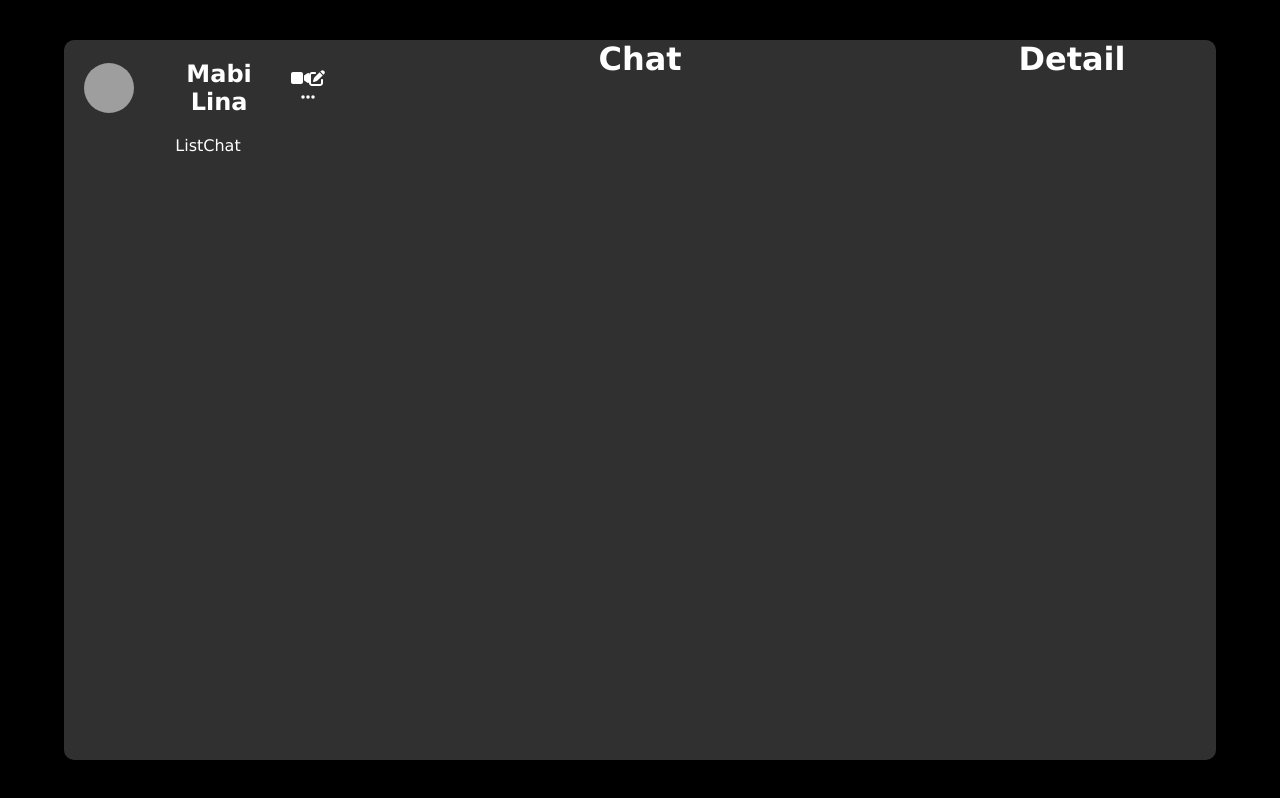
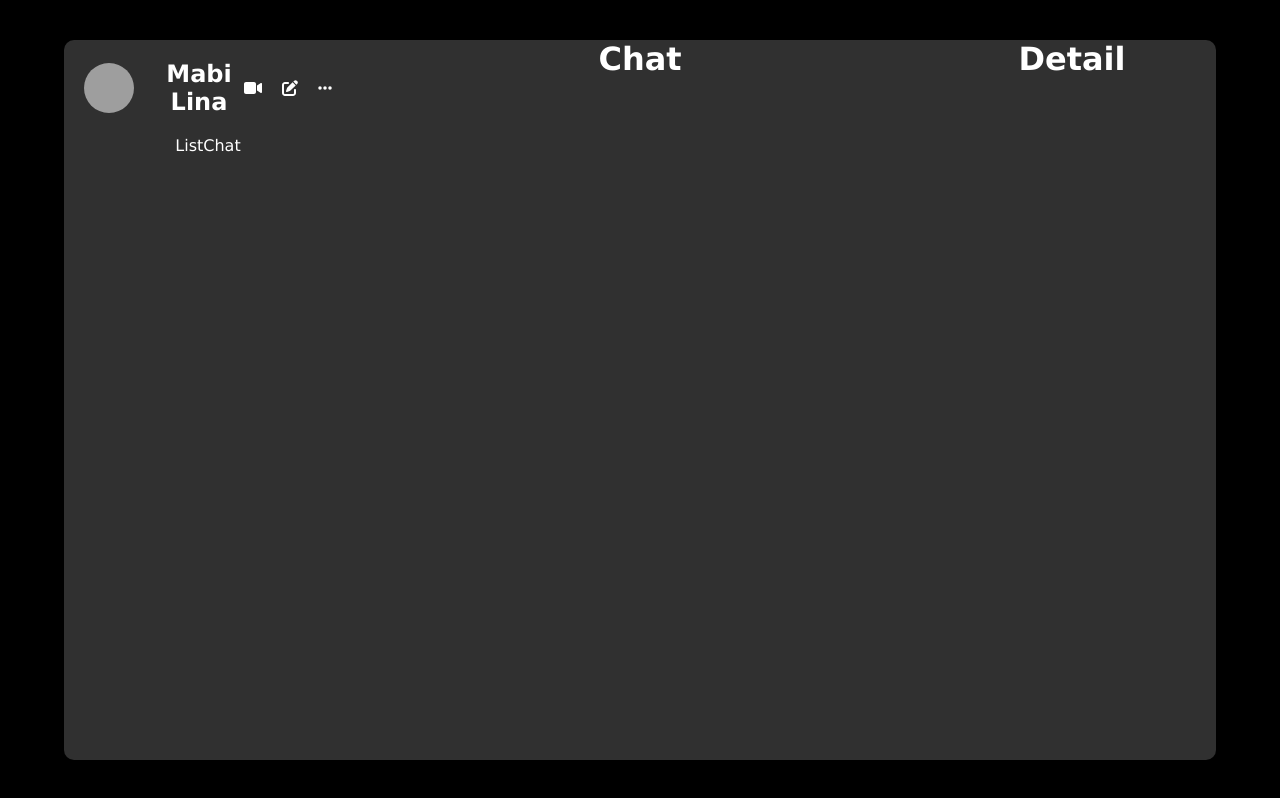
Before and after one commit to LuisArielRetanaHernadez/chat_mabi, a React (Vite) app: page / in a window 1280 px wide. Built offline with nearby package versions, Linux system fonts and the light colour scheme; grey boxes are pictures that could not be loaded.

Commit message:
agregando display flex y un espacio de 20px entre los icons

```diff
--- a/src/components/userInfo/userInfo.style.css
+++ b/src/components/userInfo/userInfo.style.css
@@ -13,6 +13,12 @@
       width: 50px;
       height: 50px;
       border-radius: 50%;
+      object-fit: cover;
     }
   }
+
+  .icons {
+    display: flex;
+    gap: 20px;
+  }
 }
```
